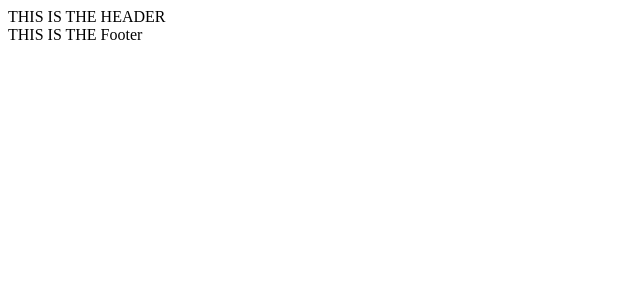
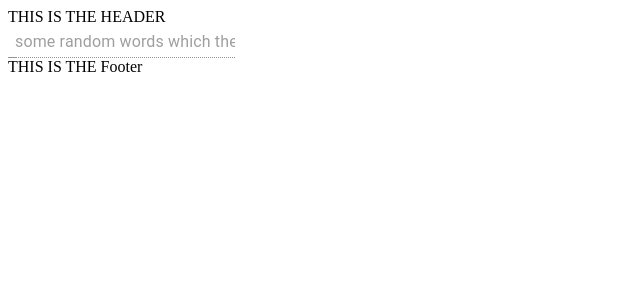
Before and after one commit to AlphaAnimal/project-cardiff-frontend, a React (Create React App) app: page / in a window 1280 px wide. Shown: the top 300 px of the page, without its empty margins (0-640 px from the left). Built offline with nearby package versions, Linux system fonts and the light colour scheme.

Commit message:
basic test donw without score counting, spacebar + backspace need work

```diff
--- a/src/components/Test.tsx
+++ b/src/components/Test.tsx
@@ -1,13 +1,69 @@
-import { Stack } from '@mui/material';
-import React from 'react';
+import { Stack, TextField } from '@mui/material';
+import React, { useEffect, useState } from 'react';
 
 
 const Test: React.FC<{}> = () => {
 
   const words = ['some', 'random', 'words', 'which', 'the', 'user', 'has', 'to', 'type', 'but', 'they', 'should', 'come', 'from', 'api']
+  const wordsString = words.join(' ')
+
+  const [currentWords, setCurrentWords] = useState<string>(wordsString)
+  const [currentWord, setCurrentWord] = useState<string>(currentWords.substring(0, currentWords.indexOf(' ')))
+  const [currentLetter, setCurrentLetter] = useState<string>(currentWord.charAt(0))
+  const [errorMade, setErrorMade] = useState<boolean>(false)
+  const [score, setScore] = useState<number>(0)
+
+
+
+  useEffect(() => {
+    setCurrentLetter(currentWords.charAt(0))
+  },[currentWords])
+
+  useEffect(() => {
+    console.log('Current word: ', currentWord)
+  },[currentWord])
+  useEffect(() => {
+    console.log('Current words: ', currentWords)
+  },[currentWords])
+
+  const nextWord = () => {
+    // problem is here
+    // const newWords = removeFirstWord(wordsString);
+    // setCurrentWords(newWords);
+    const nextWords = currentWords.slice(1);
+    setCurrentWords(nextWords);
+    setCurrentWord(nextWords.substring(0, nextWords.indexOf(' ')));
+  }
+
+  const handleKeyDown = (e: any) => {
+    //console.log('currentWords: ', currentWords)
+
+    if (e.keyCode === 32){
+      setCurrentWords(currentWords.slice(1));
+      nextWord();
+      console.log('value entered: spacebar');
+    }
+    else {
+      if (currentWord.length > 0){
+        console.log('value entered: ', e.key);
+        setCurrentWord(currentWord.slice(1));
+        setCurrentWords(currentWords.slice(1));
+         e.key !== currentLetter ? setErrorMade(true) : setErrorMade(false)
+      }
+      else if (currentWord.length === 0){
+        console.log('Word finished')
+        if (errorMade === false){
+          setScore(score + 1)
+        }
+      }
+    }
+  }
 
   return (
-    <></>
+    <Stack direction="row" spacing="2">
+      <TextField id="standard-basic" variant="standard" style={{maxWidth: '7px'}} onKeyDown={(e) => handleKeyDown(e)} />
+      <TextField disabled={true} variant="standard" value={currentWords}/>
+    </Stack>
   );
 }
 
```
